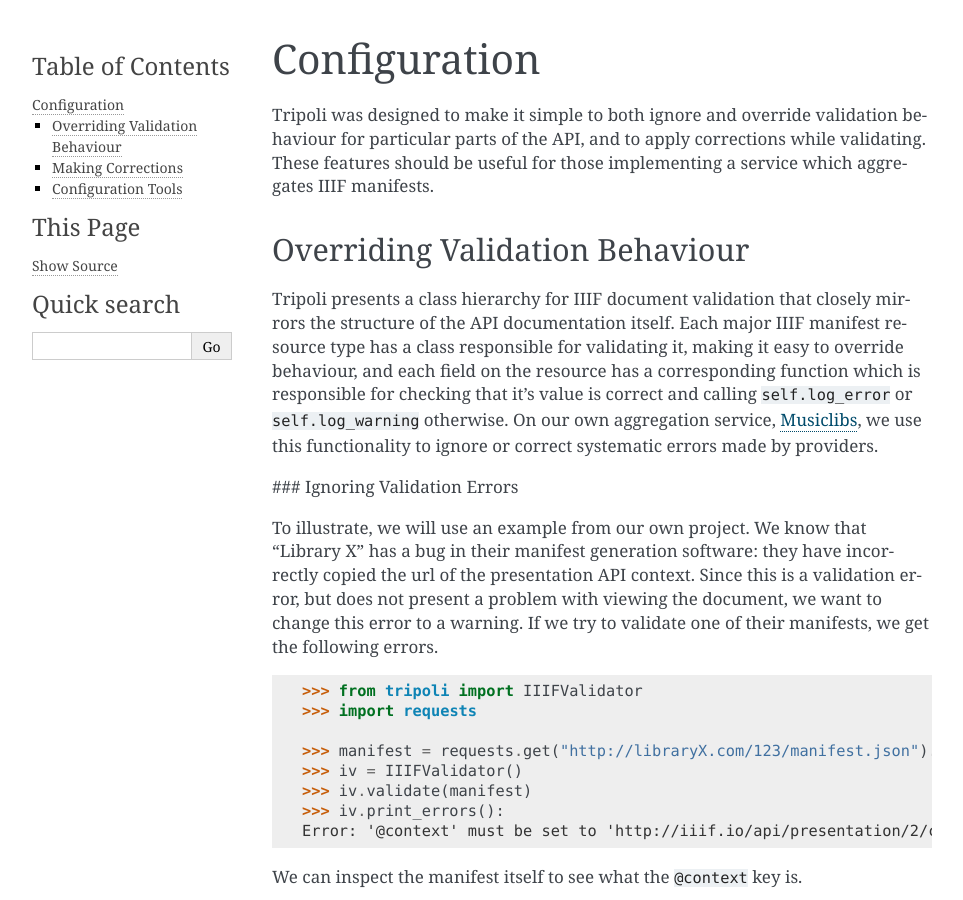
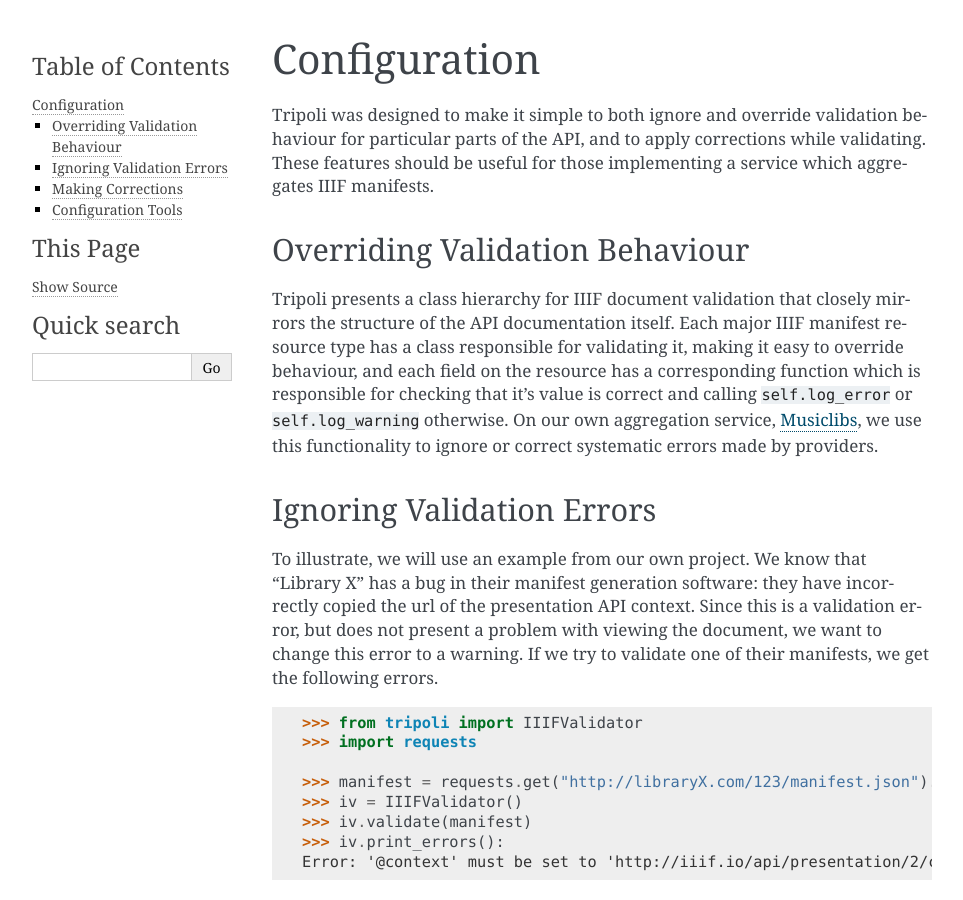
Before and after one commit to DDMAL/tripoli, a Sphinx documentation site: the page built from docs/configuration.rst, in a window 1280 px wide and 900 px high. Shown: the whole window, without its empty margins (148-1111 px from the left). Built offline with Sphinx 7.4.7, drawn with Linux system fonts in a browser that asks for light colours.

Commit message:
Fixed: Doc header.
Changed md header to rst header.

```diff
--- a/docs/configuration.rst
+++ b/docs/configuration.rst
@@ -15,7 +15,8 @@ which is responsible for checking that it's value is correct and calling ``self.
 otherwise. On our own aggregation service, `Musiclibs <http://musiclibs.net>`_, we use this functionality to ignore
 or correct systematic errors made by providers.
 
-### Ignoring Validation Errors
+Ignoring Validation Errors
+--------------------------
 
 To illustrate, we will use an example from our own project. We know that "Library X" has a bug
 in their manifest generation software: they have incorrectly copied the url of the
```
